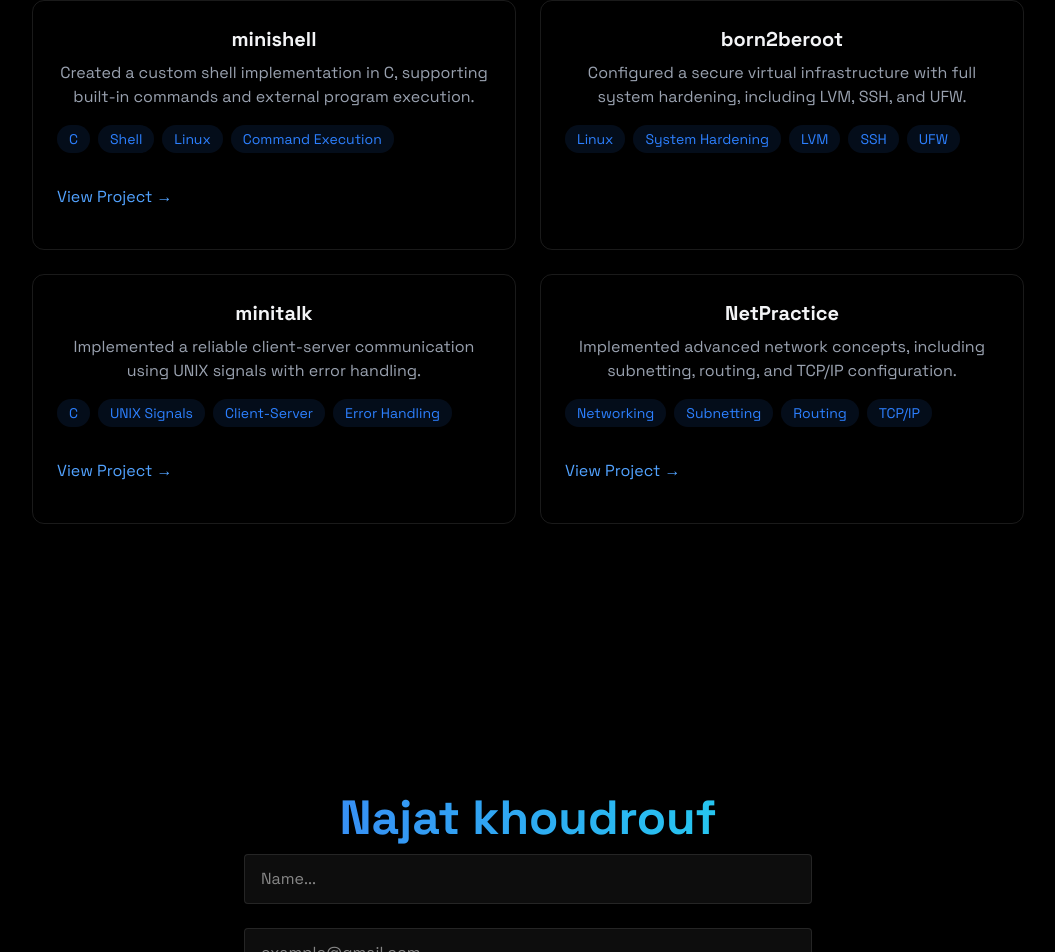
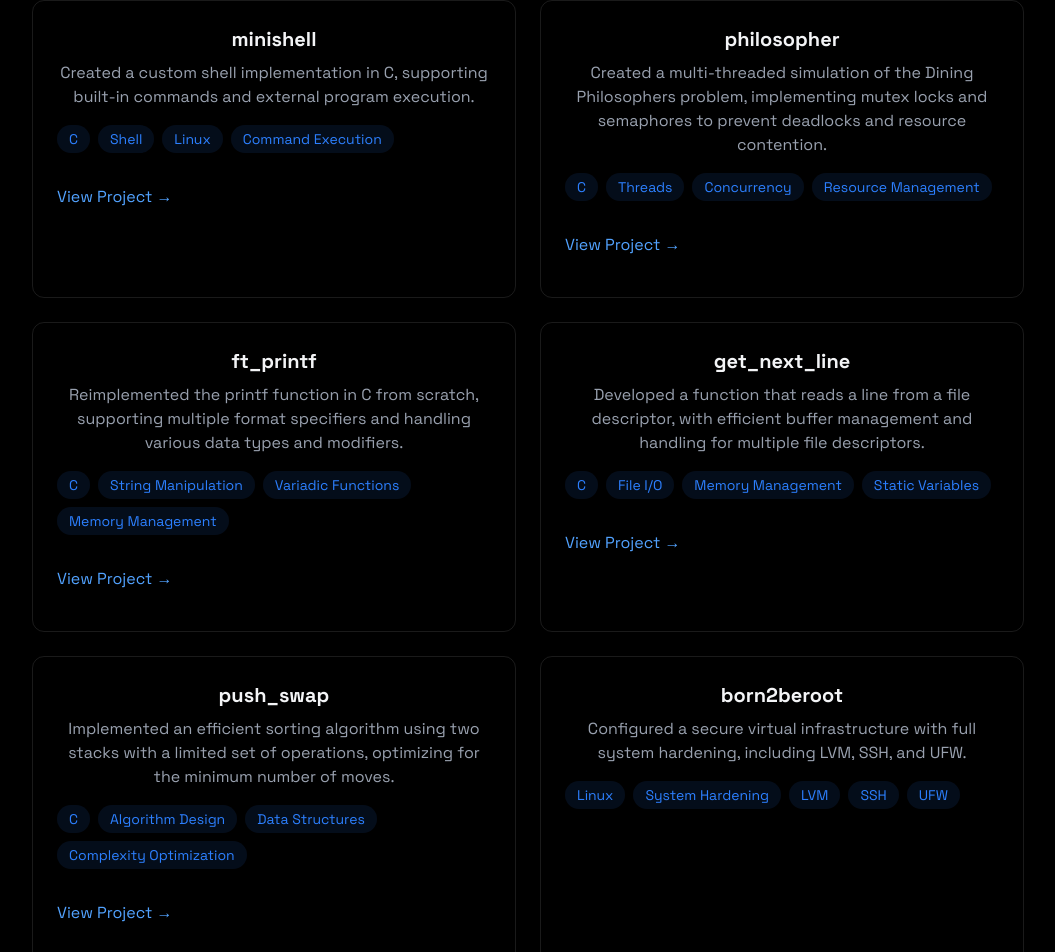
Before and after one commit to Nkhou/najat_khoudrouf_Portfolio-, a React (Vite) app: page / in a window 1280 px wide. Shown: the part 1564-2516 px from the top of the page, without its empty margins (112-1167 px from the left). Built offline with nearby package versions, Linux system fonts and the light colour scheme.

Commit message:
final version

```diff
--- a/src/components/sections/Home.jsx
+++ b/src/components/sections/Home.jsx
@@ -13,9 +13,7 @@ export const Home = () => {
                     </h1>
 
                     <p className="tex-gray-400 text-lg mb-8 max-w-lg mx-auto">
-                        I’m a full-stack developer who loves crafting clean, scalable web
-                        applications. My goal is to build solutions that offer both
-                        exceptional performance and a delightful user experience.
+                        I'm a passionate software developer with a strong foundation in computer science and systems programming. I hold a Bachelor's degree in Computer Science and have recently completed the rigorous Common Core curriculum at 42 School, known for its project-based, peer-to-peer learning approach.
                     </p>
                     <div className="flex justify-center space-x-4">
                         <a
--- a/src/components/sections/Projects.jsx
+++ b/src/components/sections/Projects.jsx
@@ -138,7 +138,57 @@ export const Projects = () => {
               </div>
               <div className="flex justify-between items-center">
                 <a
-                  href="https://github.com/Nkhou/minishell"
+                  href="https://github.com/Sboulal/minishell"
+                  className="text-blue-400 hover:text-blue-300 transition-colors my-4"
+                >
+                  View Project →
+                </a>
+              </div>
+            </div>
+            {/* <!-- System Project: philosopher --> */}
+            <div className="p-6 rounded-xl border border-white/10 hover:-translate-y-1 hover:border-blue-500/30 hover:shadow-[0_2px_8px_rgba(59,130,246,0.2)] transition">
+              <h3 className="text-xl font-bold mb-2">philosopher</h3>
+              <p className="text-gray-400 mb-4">
+                Created a multi-threaded simulation of the Dining Philosophers problem, implementing mutex locks and semaphores to prevent deadlocks and resource contention.
+              </p>
+              <div className="flex flex-wrap gap-2 mb-4">
+                {["C", "Threads", "Concurrency", "Resource Management"].map((tech, key) => (
+                  <span
+                    key={key}
+                    className="bg-blue-500/10 text-blue-500 py-1 px-3 rounded-full text-sm hover:bg-blue-500/20 hover:shadow-[0_2px_8px_rgba(59,130,246,0.1)] transition-all"
+                  >
+                    {tech}
+                  </span>
+                ))}
+              </div>
+              <div className="flex justify-between items-center">
+                <a
+                  href="https://github.com/Nkhou/philosopher"
+                  className="text-blue-400 hover:text-blue-300 transition-colors my-4"
+                >
+                  View Project →
+                </a>
+              </div>
+            </div>
+            {/* <!-- System Project: ft_printf --> */}
+            <div className="p-6 rounded-xl border border-white/10 hover:-translate-y-1 hover:border-blue-500/30 hover:shadow-[0_2px_8px_rgba(59,130,246,0.2)] transition">
+              <h3 className="text-xl font-bold mb-2">ft_printf</h3>
+              <p className="text-gray-400 mb-4">
+                Reimplemented the printf function in C from scratch, supporting multiple format specifiers and handling various data types and modifiers.
+              </p>
+              <div className="flex flex-wrap gap-2 mb-4">
+                {["C", "String Manipulation", "Variadic Functions", "Memory Management"].map((tech, key) => (
+                  <span
+                    key={key}
+                    className="bg-blue-500/10 text-blue-500 py-1 px-3 rounded-full text-sm hover:bg-blue-500/20 hover:shadow-[0_2px_8px_rgba(59,130,246,0.1)] transition-all"
+                  >
+                    {tech}
+                  </span>
+                ))}
+              </div>
+              <div className="flex justify-between items-center">
+                <a
+                  href="https://github.com/Nkhou/printf_42/"
                   className="text-blue-400 hover:text-blue-300 transition-colors my-4"
                 >
                   View Project →
@@ -146,6 +196,57 @@ export const Projects = () => {
               </div>
             </div>
 
+            {/* <!-- System Project: get_nextline --> */}
+            <div className="p-6 rounded-xl border border-white/10 hover:-translate-y-1 hover:border-blue-500/30 hover:shadow-[0_2px_8px_rgba(59,130,246,0.2)] transition">
+              <h3 className="text-xl font-bold mb-2">get_next_line</h3>
+              <p className="text-gray-400 mb-4">
+                Developed a function that reads a line from a file descriptor, with efficient buffer management and handling for multiple file descriptors.
+              </p>
+              <div className="flex flex-wrap gap-2 mb-4">
+                {["C", "File I/O", "Memory Management", "Static Variables"].map((tech, key) => (
+                  <span
+                    key={key}
+                    className="bg-blue-500/10 text-blue-500 py-1 px-3 rounded-full text-sm hover:bg-blue-500/20 hover:shadow-[0_2px_8px_rgba(59,130,246,0.1)] transition-all"
+                  >
+                    {tech}
+                  </span>
+                ))}
+              </div>
+              <div className="flex justify-between items-center">
+                <a
+                  href="https://github.com/Nkhou/get_next_line_42"
+                  className="text-blue-400 hover:text-blue-300 transition-colors my-4"
+                >
+                  View Project →
+                </a>
+              </div>
+            </div>
+
+            {/* <!-- System Project: pushswap --> */}
+            <div className="p-6 rounded-xl border border-white/10 hover:-translate-y-1 hover:border-blue-500/30 hover:shadow-[0_2px_8px_rgba(59,130,246,0.2)] transition">
+              <h3 className="text-xl font-bold mb-2">push_swap</h3>
+              <p className="text-gray-400 mb-4">
+                Implemented an efficient sorting algorithm using two stacks with a limited set of operations, optimizing for the minimum number of moves.
+              </p>
+              <div className="flex flex-wrap gap-2 mb-4">
+                {["C", "Algorithm Design", "Data Structures", "Complexity Optimization"].map((tech, key) => (
+                  <span
+                    key={key}
+                    className="bg-blue-500/10 text-blue-500 py-1 px-3 rounded-full text-sm hover:bg-blue-500/20 hover:shadow-[0_2px_8px_rgba(59,130,246,0.1)] transition-all"
+                  >
+                    {tech}
+                  </span>
+                ))}
+              </div>
+              <div className="flex justify-between items-center">
+                <a
+                  href="https://github.com/Nkhou/push_swap"
+                  className="text-blue-400 hover:text-blue-300 transition-colors my-4"
+                >
+                  View Project →
+                </a>
+              </div>
+            </div>
             {/* <!-- System Security Project: born2beroot --> */}
             <div className="p-6 rounded-xl border border-white/10 hover:-translate-y-1 hover:border-blue-500/30 hover:shadow-[0_2px_8px_rgba(59,130,246,0.2)] transition">
               <h3 className="text-xl font-bold mb-2">born2beroot</h3>
@@ -211,14 +312,6 @@ export const Projects = () => {
                   </span>
                 ))}
               </div>
-              <div className="flex justify-between items-center">
-                <a
-                  href="https://github.com/Nkhou/NetPractice"
-                  className="text-blue-400 hover:text-blue-300 transition-colors my-4"
-                >
-                  View Project →
-                </a>
-              </div>
             </div>
           </div>
         </div>
```
